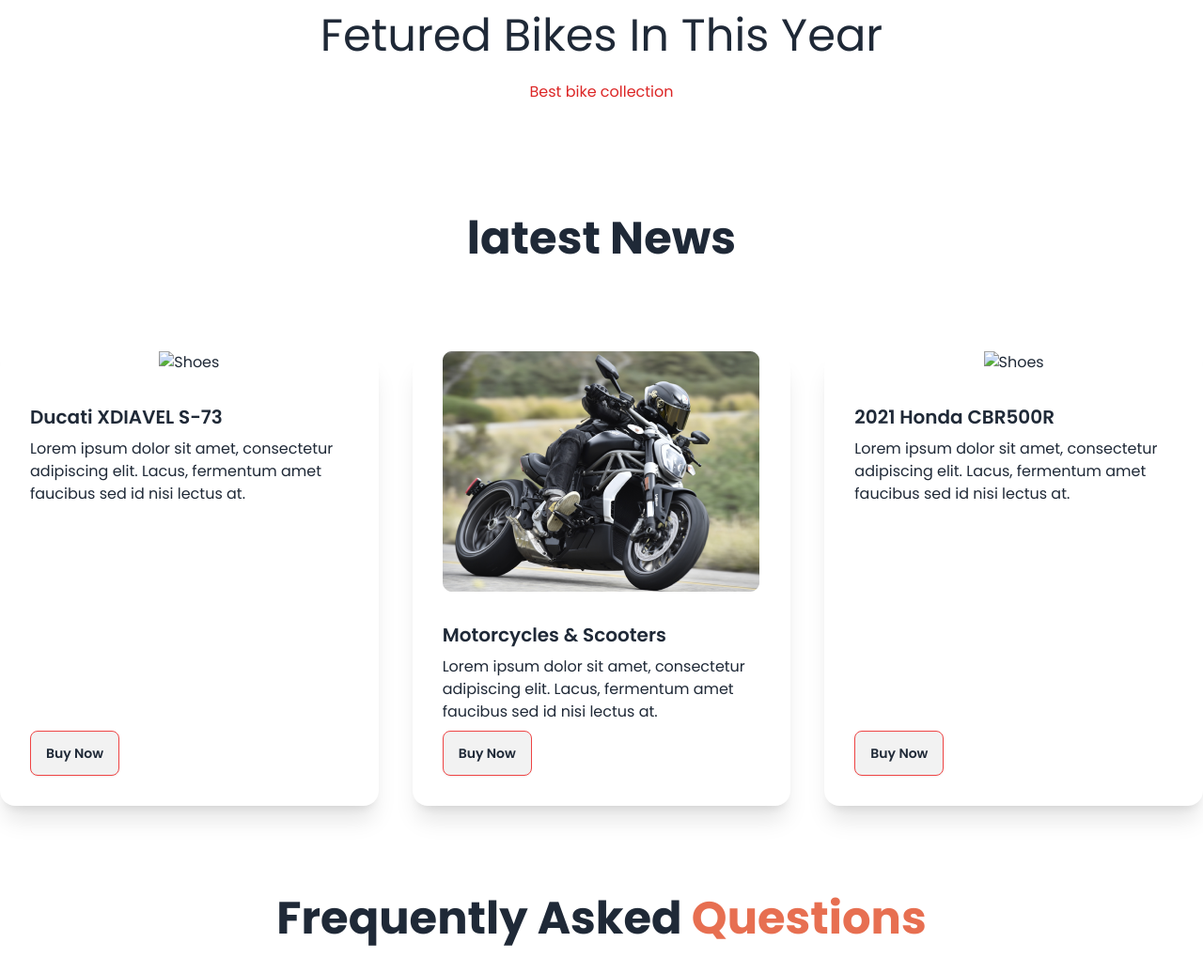
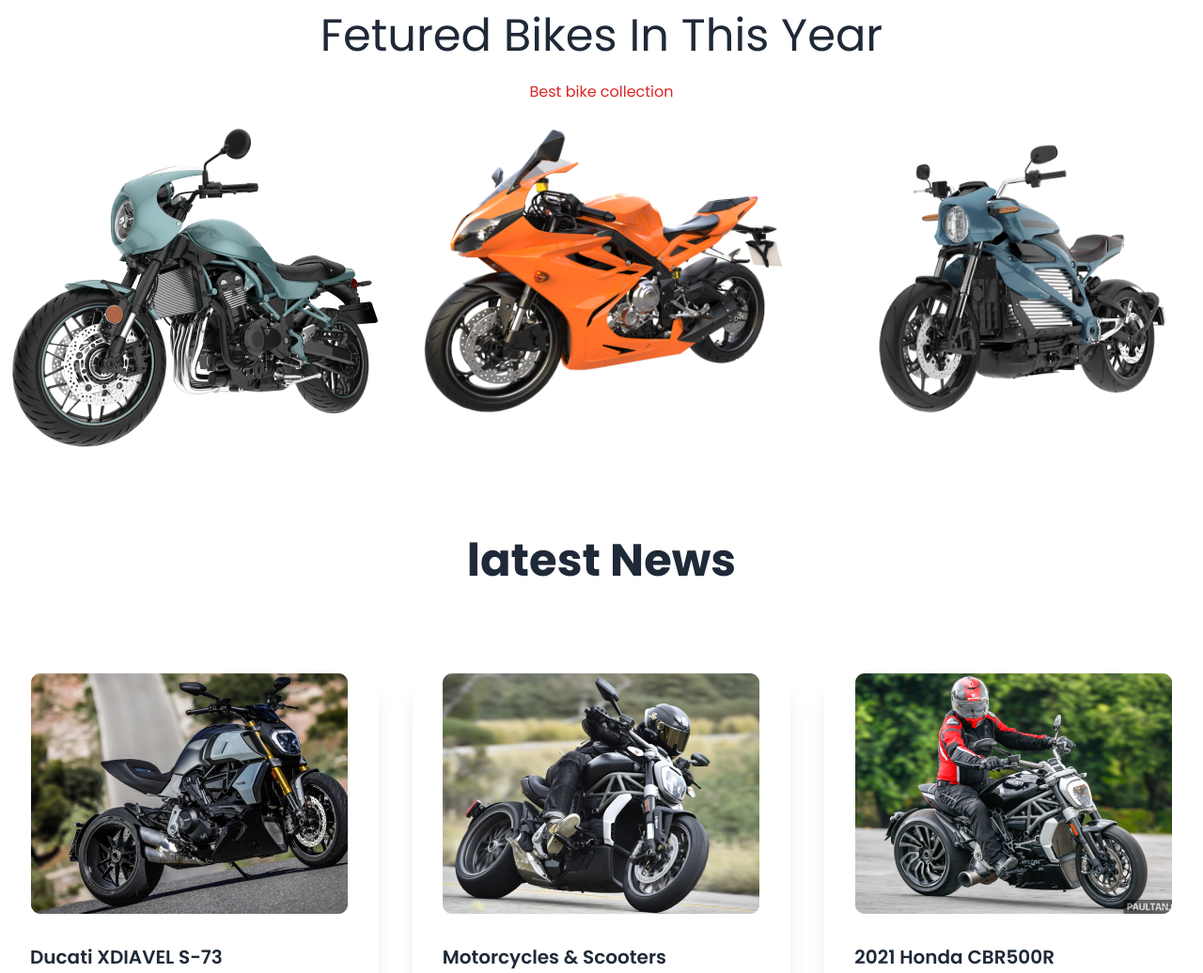
Before and after one commit to rudro0729k/Day-15, a plain HTML site: page index.html in a window 1280 px wide. Shown: the part 700-1736 px from the top of the page at 94% size. Drawn offline with nearby package versions, Linux system fonts and the light colour scheme; the site is published under a folder, as on GitHub Pages, so addresses that start at the root find nothing.

Commit message:
upgrate images

```diff
--- a/index.html
+++ b/index.html
@@ -162,9 +162,9 @@
         <br>
       </div>
       <div class="grid grid-cols-1 content-center lg:grid-cols-3 gap-5 mb-10">
-        <div><img src="/biker-zone-resources-main/images/slider/bike1.png" alt=""></div>
-        <div><img src="/biker-zone-resources-main/images/slider/bike3.png" alt=""></div>
-        <div><img src="/biker-zone-resources-main/images/slider/bike4.png" alt=""></div>
+        <div><img src="biker-zone-resources-main/images/slider/bike1.png" alt=""></div>
+        <div><img src="biker-zone-resources-main/images/slider/bike3.png" alt=""></div>
+        <div><img src="biker-zone-resources-main/images/slider/bike4.png" alt=""></div>
       </div>
     </section>
     <!-- card-section  -->
@@ -175,7 +175,7 @@
         <div class="card bg-base-100 shadow-xl">
           <figure>
             <img
-              src="/biker-zone-resources-main/images/others/latest1.png"
+              src="biker-zone-resources-main/images/others/latest1.png"
               alt="Shoes" />
           </figure>
           <div class="card-body">
@@ -204,7 +204,7 @@
         <div class="card bg-base-100 shadow-xl">
           <figure>
             <img
-              src="/biker-zone-resources-main/images/others/latest3.png"
+              src="biker-zone-resources-main/images/others/latest3.png"
               alt="Shoes" />
           </figure>
           <div class="card-body">
```
